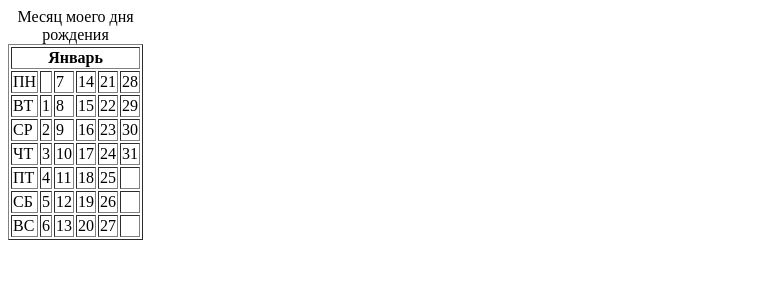
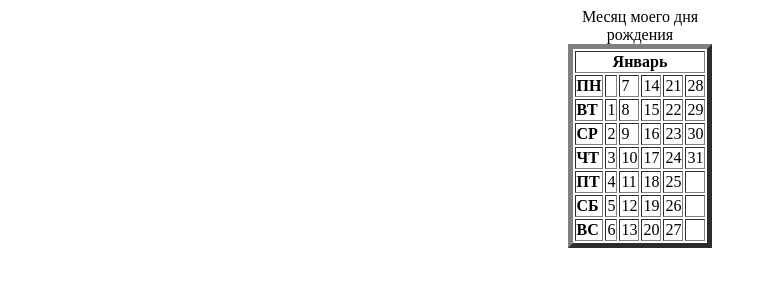
Before and after one commit to golubmv/Mihail_Golub, a plain HTML site: page tablici/work.html in a window 1280 px wide. Shown: the whole page, without its empty margins (0-767 px from the left). Drawn offline with Linux system fonts and the light colour scheme.

Commit message:
zadanie1

```diff
--- a/tablici/work.html
+++ b/tablici/work.html
@@ -6,12 +6,12 @@
 </head>
 
 <body>
-<table border="1">
+<table border="5" align="center">
+
     <CAPTION>Месяц моего дня рождения</CAPTION>
-    <th colspan="6">Январь</th>
-    </TR>
+    <th colspan="6"> Январь</th>
     <TR>
-        <TD>ПН</TD>
+        <TD><b>ПН</b></TD>
         <TD></TD>
         <TD>7</TD>
         <TD>14</TD>
@@ -19,7 +19,7 @@
         <TD>28</TD>
     </TR>
     <tr>
-        <TD>ВТ</TD>
+        <TD><b>ВТ</b></TD>
         <TD>1</TD>
         <TD>8</TD>
         <TD>15</TD>
@@ -27,7 +27,7 @@
         <TD>29</TD>
     </tr>
     <tr>
-        <TD>СР</TD>
+        <TD><b>СР</b></TD>
         <TD>2</TD>
         <TD>9</TD>
         <TD>16</TD>
@@ -35,7 +35,7 @@
         <TD>30</TD>
     </tr>
     <tr>
-        <TD>ЧТ</TD>
+        <TD><b>ЧТ</b></TD>
         <TD>3</TD>
         <TD>10</TD>
         <TD>17</TD>
@@ -43,7 +43,7 @@
         <TD>31</TD>
     </tr>
     <tr>
-        <TD>ПТ</TD>
+        <TD><b>ПТ</b></TD>
         <TD>4</TD>
         <TD>11</TD>
         <TD>18</TD>
@@ -51,7 +51,7 @@
         <TD></TD>
     </tr>
     <tr>
-        <TD>СБ</TD>
+        <TD><b>СБ</b></TD>
         <TD>5</TD>
         <TD>12</TD>
         <TD>19</TD>
@@ -59,7 +59,7 @@
         <TD></TD>
     </tr>
     <tr>
-        <TD>ВС</TD>
+        <TD><b>ВС</b></TD>
         <TD>6</TD>
         <TD>13</TD>
         <TD>20</TD>
```
